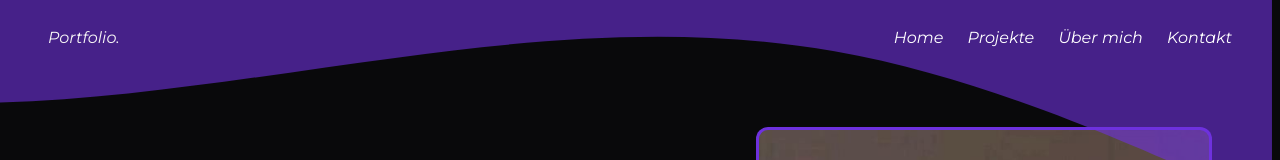
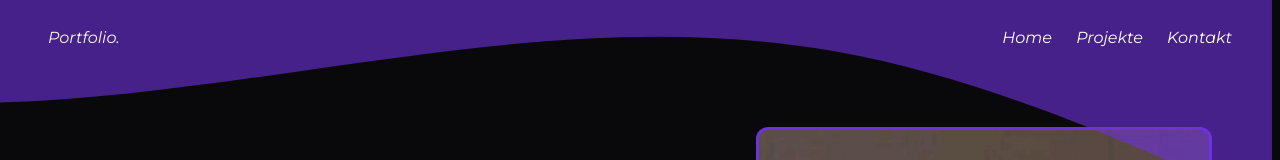
Before and after one commit to FansMC787/PortfolioWebseite, a plain HTML site: page index.html in a window 1280 px wide. Shown: the top 160 px of the page. Drawn offline with Linux system fonts and the light colour scheme.

Commit message:
Da ich mich eher anonym bei der Webseite sein will, werde ich diese Sektion entfernen.

```diff
--- a/index.html
+++ b/index.html
@@ -15,7 +15,6 @@
         <nav>
             <a href="index.html">Home</a>
             <a href="Projekt.html">Projekte</a>
-            <a href="uebermich.html">Über mich</a>
             <a href="kontakt.html">Kontakt</a>
 
         </nav>
```
